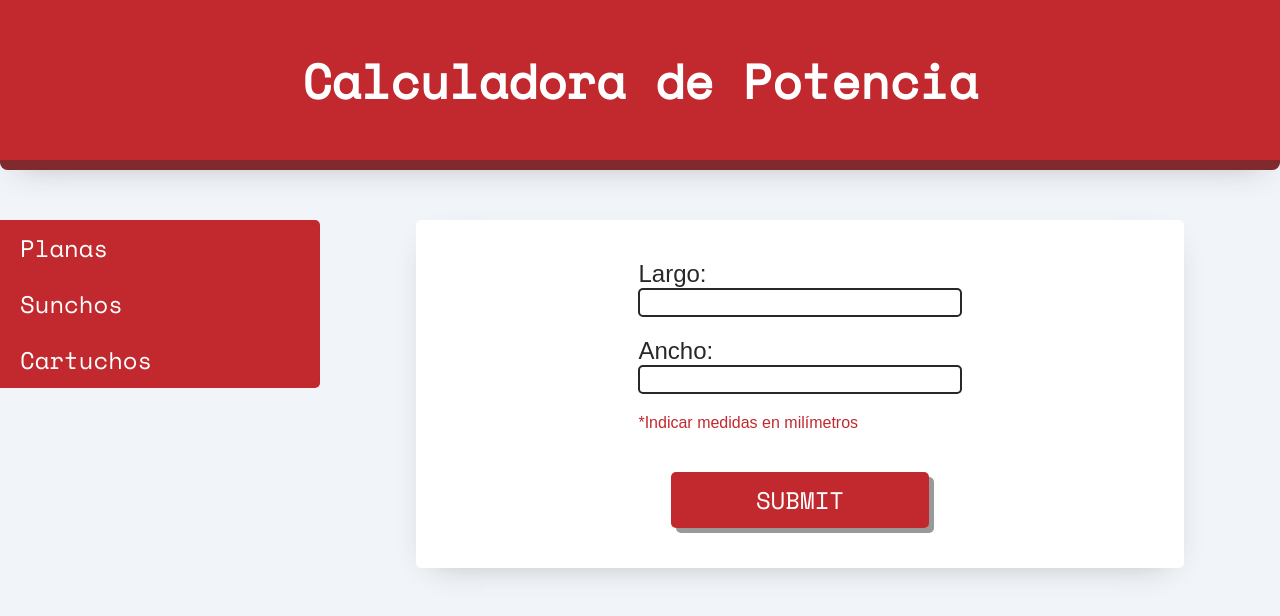
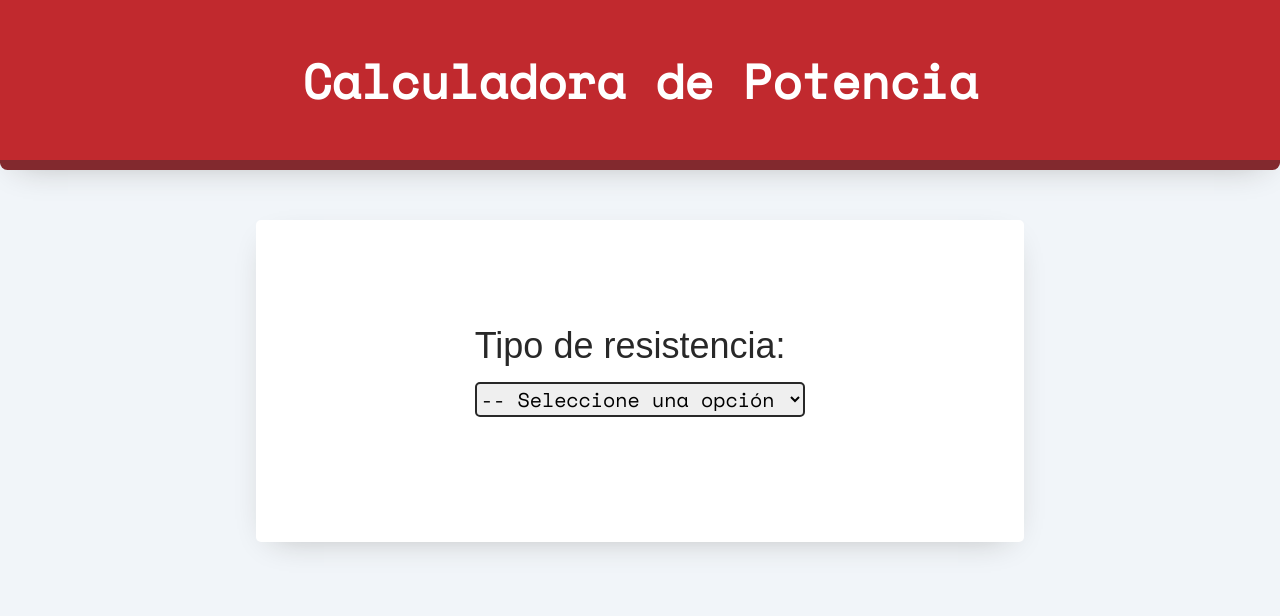
Before and after one commit to cfagomez/calculadora-potencia, a React (Vite) app: page / in a window 1280 px wide. Shown: the top 616 px of the page. Built offline with nearby package versions, Linux system fonts and the light colour scheme; a web font is replaced by a local one.

Commit message:
problema campos/tipo de resistencia solucionado + funciones restantes + hooks

```diff
--- a/src/App.jsx
+++ b/src/App.jsx
@@ -8,8 +8,7 @@ function App() {
       <header>
         <h1>Calculadora de Potencia</h1>
       </header>
-      <div className="flex">
-        <ListaOpciones />
+      <div>
         <main className="container">
           <div className="form-container">
             <Formulario />
--- a/src/components/Formulario.jsx
+++ b/src/components/Formulario.jsx
@@ -1,33 +1,94 @@
-import React, { useContext, useState } from 'react'
-import { PlanasContext } from '../context/planasProvider'
+import useResistenciasContext from '../hooks/UseResistenciasContext'
 import Swal from 'sweetalert2'
-import calcularPotencia from '../helpers/calculoPotencia'
+import {
+  calcularPotenciaPlanas,
+  calcularPotenciaCartuchos,
+  calcularPotenciaSunchos
+} from '../helpers/calculoPotencia'
+import useModalError from '../hooks/useModalError'
 
 const Formulario = () => {
 
-  const {resistencia, setResistencia} = useContext(PlanasContext)
-  const {largo, ancho} = resistencia
+  const {tipoResistencia, setTipoResistencia, resistencia, setResistencia} = useResistenciasContext()
+  const {largo, ancho, diametro} = resistencia
 
   const handleSubmit = (e) => {
 
     e.preventDefault()
 
-    if (!largo.trim() || !ancho.trim()) {
+    if (tipoResistencia === 'planas') {
 
-      return Swal.fire({
-        icon: 'error',
-        title: 'Error',
-        text: 'Debes ingresar los datos correspondientes!'
+      if (!largo.trim() || !ancho.trim() ) {
+
+        return useModalError()
+
+      } else {
+
+        Swal.fire(`Potencia recomendada: ${calcularPotenciaPlanas(largo, ancho)}w`)
+
+        setResistencia({
+          largo: '',
+          ancho: '',
+          diametro: ''
         })
 
       }
 
-    Swal.fire(`Potencia recomendada: ${calcularPotencia(largo, ancho)}w`)
+    }
+
+    if (tipoResistencia === 'sunchos') {
+
+      if (!diametro.trim() || !ancho.trim() ) {
+
+        return useModalError()
+
+      } else {
+
+        Swal.fire(`Potencia recomendada: ${calcularPotenciaSunchos(diametro, ancho)}w`)
 
         setResistencia({
           largo: '',
-      ancho: ''
+          ancho: '',
+          diametro: ''
         })
+
+      }
+
+    }
+
+    if (tipoResistencia === 'cartuchos') {
+
+      if (!largo.trim() || !diametro.trim() ) {
+
+        return useModalError()
+
+      } else {
+
+        Swal.fire(`Potencia recomendada: ${calcularPotenciaCartuchos(largo, diametro)}w`)
+
+        setResistencia({
+          largo: '',
+          ancho: '',
+          diametro: ''
+        })
+
+      }
+
+    }
+
+  }
+
+  const handleClick = (e) => {
+
+    e.preventDefault()
+
+    setTipoResistencia(null)
+
+  }
+
+  const handleSelect = (e) => {
+
+    setTipoResistencia(e.target.value)
 
   }
 
@@ -36,6 +97,41 @@ const Formulario = () => {
       className='container'
       onSubmit={handleSubmit}
     >
+          {
+
+            tipoResistencia ? (
+
+              <>
+
+              {
+
+                tipoResistencia === 'cartuchos' || tipoResistencia === 'sunchos' ? (
+
+                  <div className='campo'>
+                    <label>Diámetro:</label>
+                    <input
+                      type="number"
+                      value={diametro}
+                      name='diametro'
+                      onChange={(e) => setResistencia({
+                        ...resistencia,
+                        [e.target.name]: e.target.value
+                      })}
+                    />
+                  </div>
+
+                ) : (
+
+                  null
+
+                )
+
+              }
+
+              {
+
+                tipoResistencia === 'cartuchos' ||tipoResistencia === 'planas' ? (
+
                   <div className='campo'>
                       <label>Largo:</label>
                       <input
@@ -48,6 +144,19 @@ const Formulario = () => {
                         })}
                       />
                   </div>
+
+                ) : (
+
+                  null
+
+                )
+
+              }
+
+              {
+
+                tipoResistencia === 'sunchos' || tipoResistencia === 'planas' ? (
+
                   <div className='campo'>
                     <label>Ancho:</label>
                     <input
@@ -60,8 +169,43 @@ const Formulario = () => {
                       })}
                     />
                   </div>
-        <p className='campo p-form'>*Indicar medidas en milímetros</p>
+
+                ) : (
+
+                  null
+
+                )
+
+              }
+                <p className='campo p-form'>* Indicar medidas en milímetros</p>
+                <div className='campo flex'>
                   <input type="submit"/>
+                  <input
+                    onClick={handleClick}
+                    type="button"
+                    value="Volver"
+                  />
+                </div>
+              </>
+
+            ) : (
+
+              <div className='campo padding-xl'>
+                <label className='font-size-xl'>Tipo de resistencia:</label>
+                <select
+                  name="resistencias"
+                  onChange={handleSelect}
+                >
+                  <option value=''>-- Seleccione una opción --</option>
+                  <option value="planas">Planas</option>
+                  <option value="sunchos">Sunchos</option>
+                  <option value="cartuchos">Cartuchos</option>
+                </select>
+              </div>
+
+            )
+          }
+
     </form>
   )
 }
--- a/src/components/ListaOpciones.jsx
+++ b/src/components/ListaOpciones.jsx
@@ -1,4 +1,5 @@
 const ListaOpciones = () => {
+
   return (
     <div className="lista-opciones">
         <button>Planas</button>
--- a/src/context/PlanasProvider.jsx
+++ b/src/context/PlanasProvider.jsx
@@ -1,17 +1,19 @@
 import { createContext, useState } from "react"
-import calcularPotencia from "../helpers/calculoPotencia"
 
 export const PlanasContext = createContext()
 
 const PlanasProvider = ({children}) => {
 
+
+    const [tipoResistencia, setTipoResistencia] = useState(null)
     const [resistencia, setResistencia] = useState({
         largo: '',
-        ancho: ''
+        ancho: '',
+        diametro: ''
     })
 
   return (
-    <PlanasContext.Provider value={{resistencia, setResistencia}}>
+    <PlanasContext.Provider value={{resistencia, setResistencia, tipoResistencia, setTipoResistencia}}>
         {children}
     </PlanasContext.Provider>
   )
--- a/src/helpers/calculoPotencia.js
+++ b/src/helpers/calculoPotencia.js
@@ -1,7 +1,23 @@
-export default function calcularPotencia(largo, ancho) {
+export function calcularPotenciaPlanas(largo, ancho) {
 
     const potencia = ((largo * ancho) * 4) / 100
 
     return potencia
 
 }
+
+export function calcularPotenciaSunchos(diametro, ancho) {
+
+    const potencia = (((diametro * 3.14) * ancho) * 4) / 100
+
+    return potencia
+
+}
+
+export function calcularPotenciaCartuchos(largo, diametro) {
+
+    const potencia = ((largo * (diametro * 3.14)) * 4) / 100
+
+    return potencia
+
+}
--- /dev/null
+++ b/src/hooks/UseResistenciasContext.jsx
@@ -0,0 +1,10 @@
+import { useContext } from 'react'
+import { PlanasContext } from '../context/planasProvider'
+
+const UseResistenciasContext = () => {
+  return (
+    useContext(PlanasContext)
+  )
+}
+
+export default UseResistenciasContext
--- /dev/null
+++ b/src/hooks/useModalError.jsx
@@ -0,0 +1,15 @@
+import Swal from "sweetalert2"
+
+const useModalError = () => {
+  return (
+
+    Swal.fire({
+        icon: 'error',
+        title: 'Error',
+        text: 'Debes ingresar los datos correspondientes!'
+      })
+
+  )
+}
+
+export default useModalError
--- a/src/index.css
+++ b/src/index.css
@@ -16,6 +16,19 @@ body {
 
 .flex {
   display: flex;
+  justify-content: space-around;
+}
+
+.padding-xl {
+
+  padding: 75px 0
+
+}
+
+.font-size-xl {
+
+  font-size: 2.25rem;
+
 }
 
 /* HEADER */
@@ -50,6 +63,8 @@ header h1 {
   padding: 0;
   width: 25%;
   border-top-right-radius: 5px;
+  height: min-content;
+  box-shadow: 0px 10px 33px -17px rgba(173,173,173,1);
 
 }
 
@@ -125,9 +140,27 @@ main h2 {
 
 form {
 
-  padding: 30px 15px;
+  padding: 20px 10px;
   color: rgb(40, 40, 40);
   font-size: 1.5rem;
+
+}
+
+select {
+
+  width: 100%;
+  font-size: 1.25rem;
+  border: 2px solid rgb(40, 40, 40);
+  border-radius: 5px;
+  margin-top: 15px;
+  margin-bottom: 20px;
+  font-family: "Space Mono", monospace;
+
+}
+
+select:focus {
+
+  border: 2px solid rgb(193, 41, 46);
 
 }
 
@@ -139,6 +172,9 @@ input[type="number"] {
   display: block;
   width: 100%;
   outline: none;
+  margin-top: 2px;
+  font-family: "Space Mono", monospace;
+  font-family: "Space Mono", monospace;
 
 }
 
@@ -152,13 +188,28 @@ input[type="submit"] {
   padding: 10px 20px;
   background-color: rgb(193, 41, 46);
   color: white;
-  font-size: 1.5rem;
+  font-size: 1rem;
   text-transform: uppercase;
   border: none;
   border-radius: 5px;
-  width: 60%;
+  width: 33.3%;
   cursor: pointer;
-  box-shadow: 5px 5px #999;
+  font-family: "Space Mono", monospace;
+
+}
+
+input[type="button"] {
+
+  margin-top: 20px;
+  padding: 10px 20px;
+  background-color: rgb(112,102,224);
+  color: white;
+  font-size: 1rem;
+  text-transform: uppercase;
+  border: none;
+  border-radius: 5px;
+  width: 33.3%;
+  cursor: pointer;
   font-family: "Space Mono", monospace;
 
 }
@@ -169,23 +220,23 @@ input[type="submit"]:hover {
 
 }
 
-input[type="submit"]:active {
-  background-color: rgb(130,41,46);
-  box-shadow: 2.5px 2.5px #666;
-  transform: translateY(2.5px) translateX(2.5px);
+input[type="button"]:hover {
+
+  background-color: rgb(102, 90, 233)
+
 }
 
 .campo {
 
   width: 75%;
   margin: auto;
-  margin-bottom: 20px;
   text-align: left;
 
 }
 
 .p-form {
 
+  margin-top: 10px;
   color: rgb(193, 41, 46);
   font-size: medium;
 
```
Lines whose indentation alone changed are shown as unchanged.
